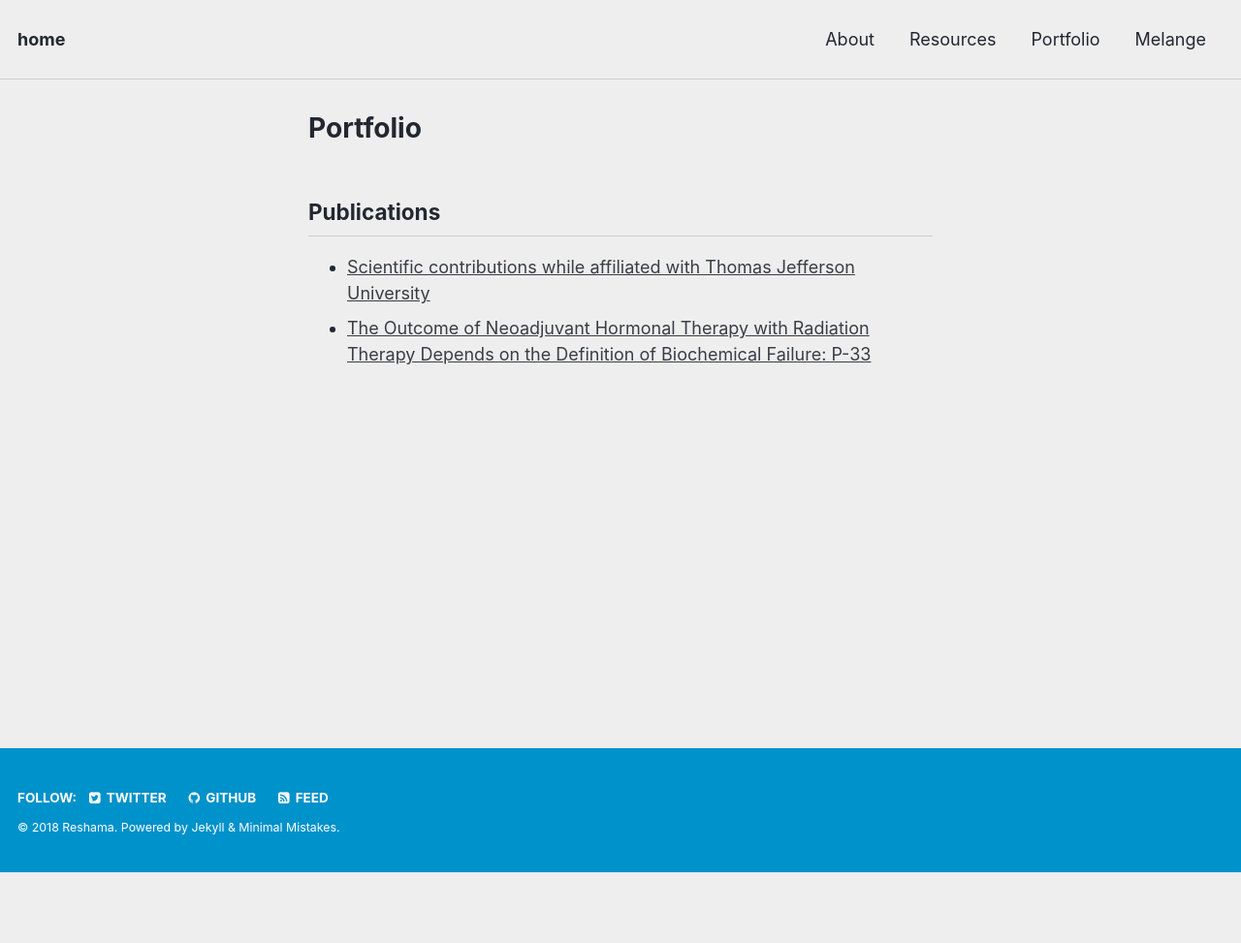
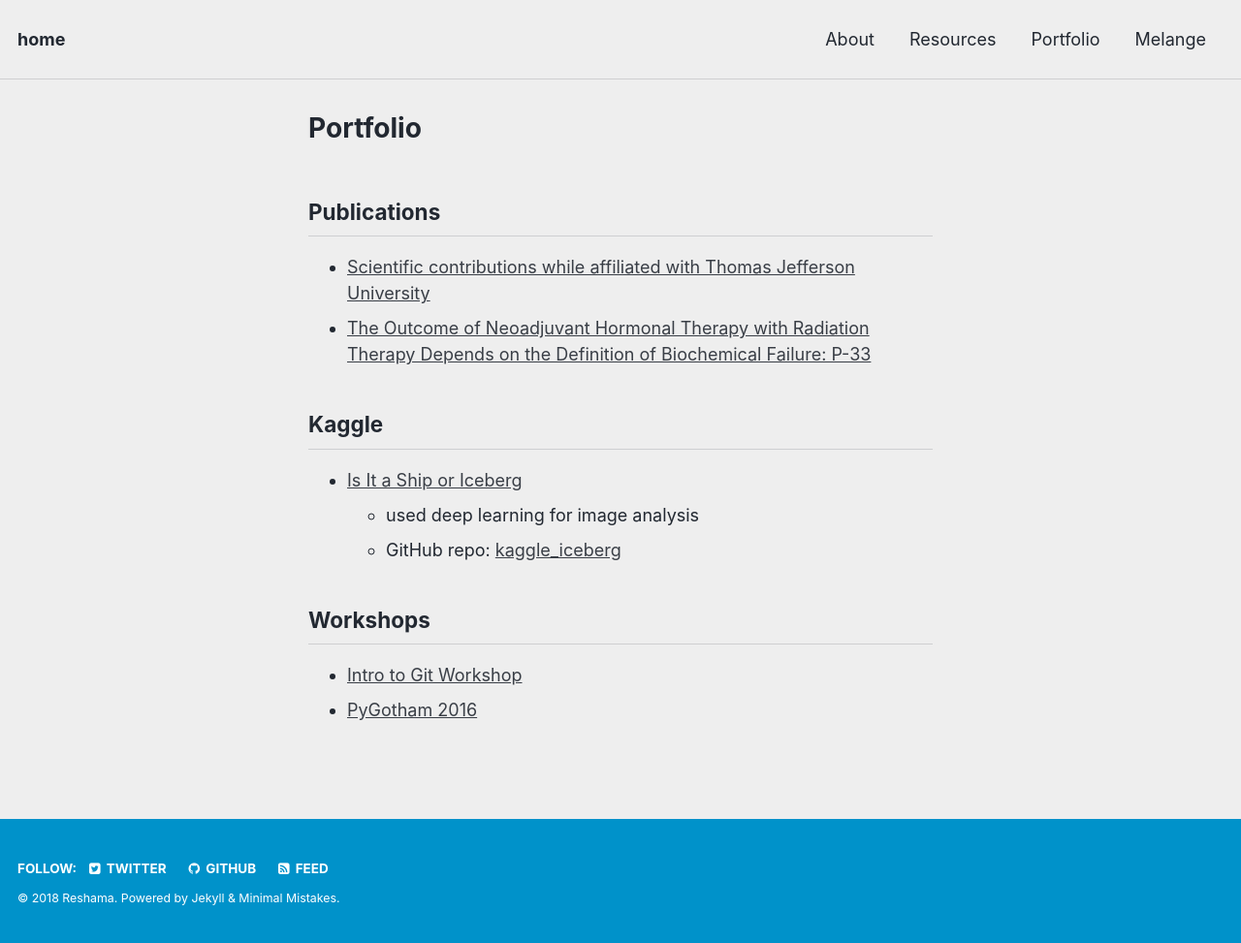
Before and after one commit to reshamas/reshamas.github.io, a Jekyll site: the page built from portfolio/index.md, in a window 1280 px wide. Shown: the whole page at 97% size. Built offline with Jekyll 4.4.1, drawn with Linux system fonts in a browser that asks for light colours; before the commit the page ends 900 px from its top, so only the background shows below that.

Commit message:
Update index.md

```diff
--- a/portfolio/index.md
+++ b/portfolio/index.md
@@ -9,3 +9,14 @@
 
 * [Scientific contributions while affiliated with Thomas Jefferson University](https://www.researchgate.net/scientific-contributions/59221316_Reshama_Shaikh)
 * [The Outcome of Neoadjuvant Hormonal Therapy with Radiation Therapy Depends on the Definition of Biochemical Failure: P-33](https://journals.lww.com/journalppo/Citation/2002/11000/The_Outcome_of_Neoadjuvant_Hormonal_Therapy_with.77.aspx)
+
+## Kaggle
+
+* [Is It a Ship or Iceberg](https://github.com/reshamas/reshamas.github.io/blob/master/_posts/2018-04-18-my-first-kaggle-competition.md)
+    - used deep learning for image analysis
+    - GitHub repo:  [kaggle_iceberg](https://github.com/reshamas/kaggle_iceberg)
+
+
+## Workshops
+- [Intro to Git Workshop](https://github.com/reshamas/git-intro-workshop)
+- [PyGotham 2016](https://github.com/reshamas/pygotham-2016)
```
